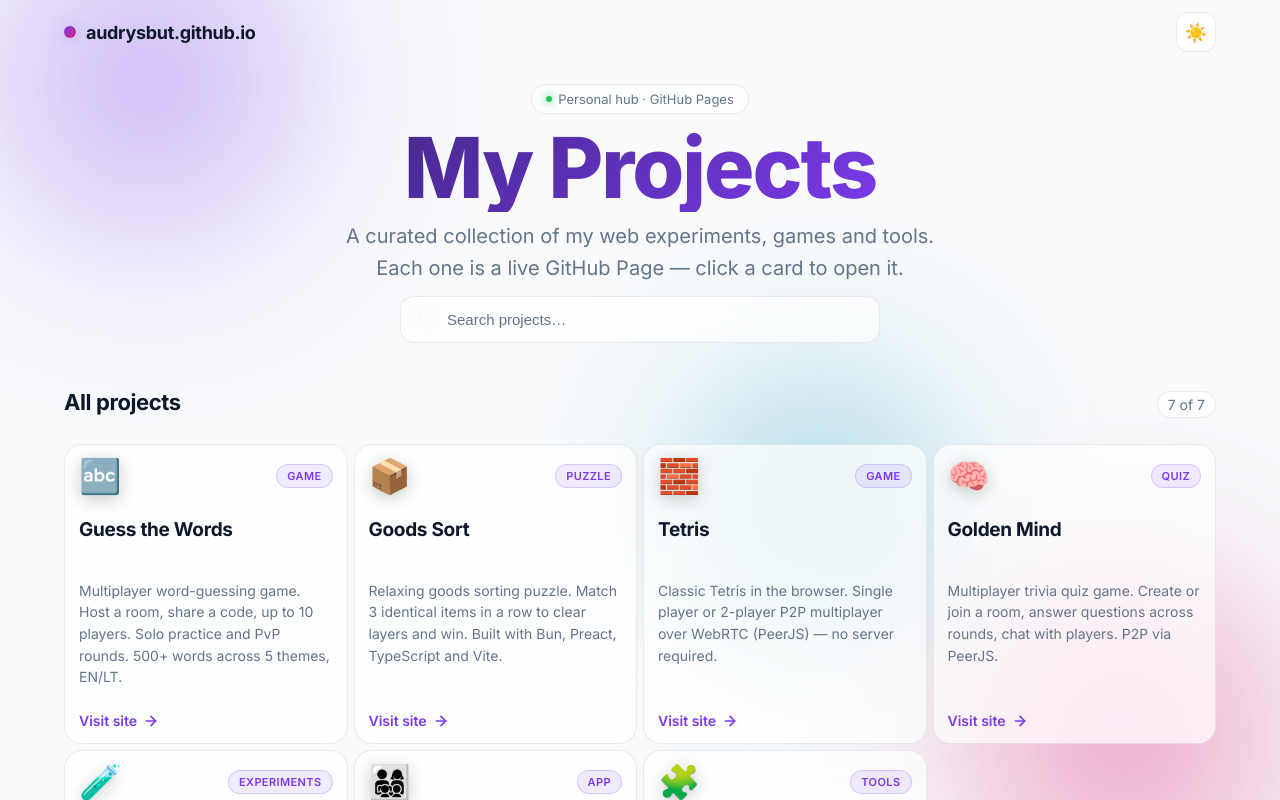
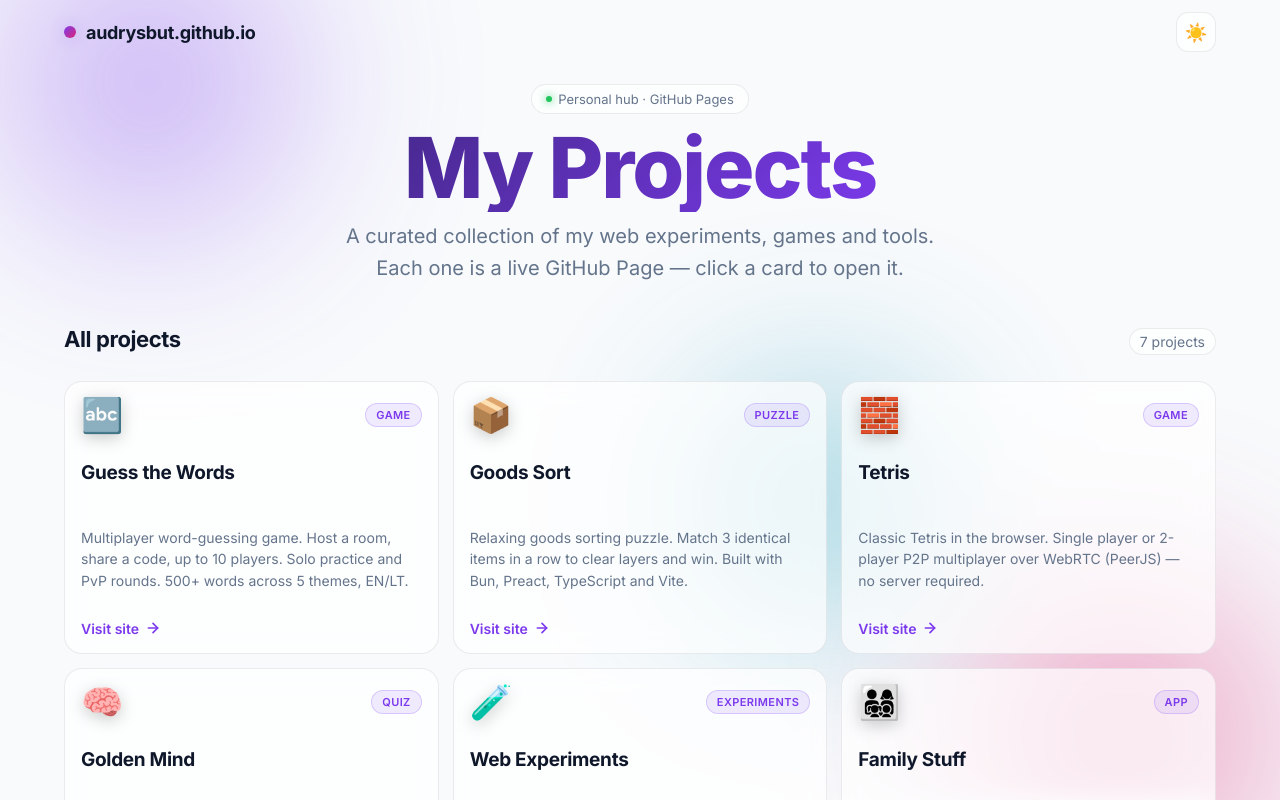
Before and after one commit to audrysbut/audrysbut.github.io, a Preact app: page / in a window 1280 px wide. Shown: the top 800 px of the page. Built offline with nearby package versions, Linux system fonts and the light colour scheme.

Commit message:
Remove search; increase card gaps

```diff
--- a/src/app.css
+++ b/src/app.css
@@ -234,7 +234,7 @@
 .grid {
   display: grid;
   grid-template-columns: repeat(auto-fill, minmax(280px, 1fr));
-  gap: 6px;
+  gap: 14px;
   padding-bottom: 16px;
 }
 
@@ -242,8 +242,8 @@
   position: relative;
   display: flex;
   flex-direction: column;
-  gap: 6px;
-  padding: 14px;
+  gap: 10px;
+  padding: 16px;
   border-radius: 18px;
   background: var(--surface);
   border: 1px solid var(--border);
--- a/src/app.tsx
+++ b/src/app.tsx
@@ -1,5 +1,5 @@
-import { useState, useEffect, useMemo } from 'preact/hooks'
-import { links, type LinkItem } from './data/links'
+import { useState, useEffect } from 'preact/hooks'
+import { links } from './data/links'
 import './app.css'
 
 function getInitialTheme(): 'light' | 'dark' {
@@ -11,23 +11,11 @@ function getInitialTheme(): 'light' | 'dark' {
 
 export function App() {
   const [theme, setTheme] = useState<'light' | 'dark'>(getInitialTheme)
-  const [query, setQuery] = useState('')
 
   useEffect(() => {
     document.documentElement.setAttribute('data-theme', theme)
     window.localStorage.setItem('theme', theme)
   }, [theme])
-
-  const filtered: LinkItem[] = useMemo(() => {
-    const q = query.trim().toLowerCase()
-    if (!q) return links
-    return links.filter(
-      (l) =>
-        l.title.toLowerCase().includes(q) ||
-        l.description.toLowerCase().includes(q) ||
-        (l.tag || '').toLowerCase().includes(q),
-    )
-  }, [query])
 
   return (
     <>
@@ -63,36 +51,15 @@ export function App() {
             A curated collection of my web experiments, games and tools. Each one
             is a live GitHub Page — click a card to open it.
           </p>
-
-          <div class="search-wrap">
-            <span class="search-icon" aria-hidden="true">
-              <svg width="18" height="18" viewBox="0 0 24 24" fill="none" stroke="currentColor" stroke-width="2" stroke-linecap="round" stroke-linejoin="round">
-                <circle cx="11" cy="11" r="8" />
-                <path d="m21 21-4.3-4.3" />
-              </svg>
-            </span>
-            <input
-              class="search-input"
-              type="search"
-              placeholder="Search projects…"
-              value={query}
-              onInput={(e) => setQuery((e.target as HTMLInputElement).value)}
-            />
-          </div>
         </header>
 
         <div class="section-head">
           <h2 class="section-title">All projects</h2>
-          <span class="section-count">
-            {filtered.length} of {links.length}
-          </span>
+          <span class="section-count">{links.length} projects</span>
         </div>
 
-        {filtered.length === 0 ? (
-          <p class="empty">No projects match "{query}".</p>
-        ) : (
         <div class="grid">
-            {filtered.map((item, i) => (
+          {links.map((item, i) => (
             <a
               class="card"
               href={item.url}
@@ -119,7 +86,6 @@ export function App() {
             </a>
           ))}
         </div>
-        )}
 
         <footer class="footer">
           Built with Vite, Preact & TypeScript ·{' '}
```
Lines whose indentation alone changed are shown as unchanged.
